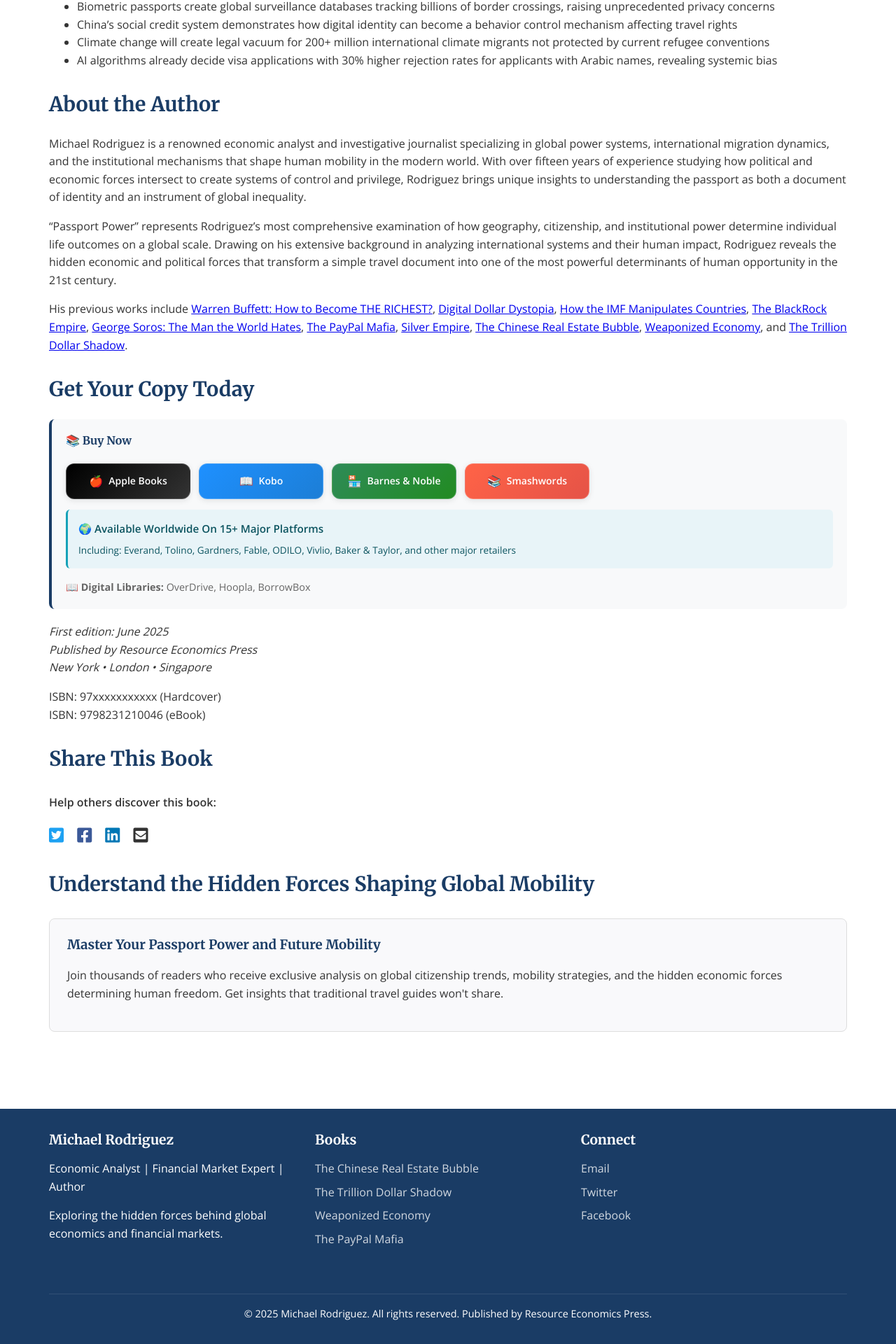
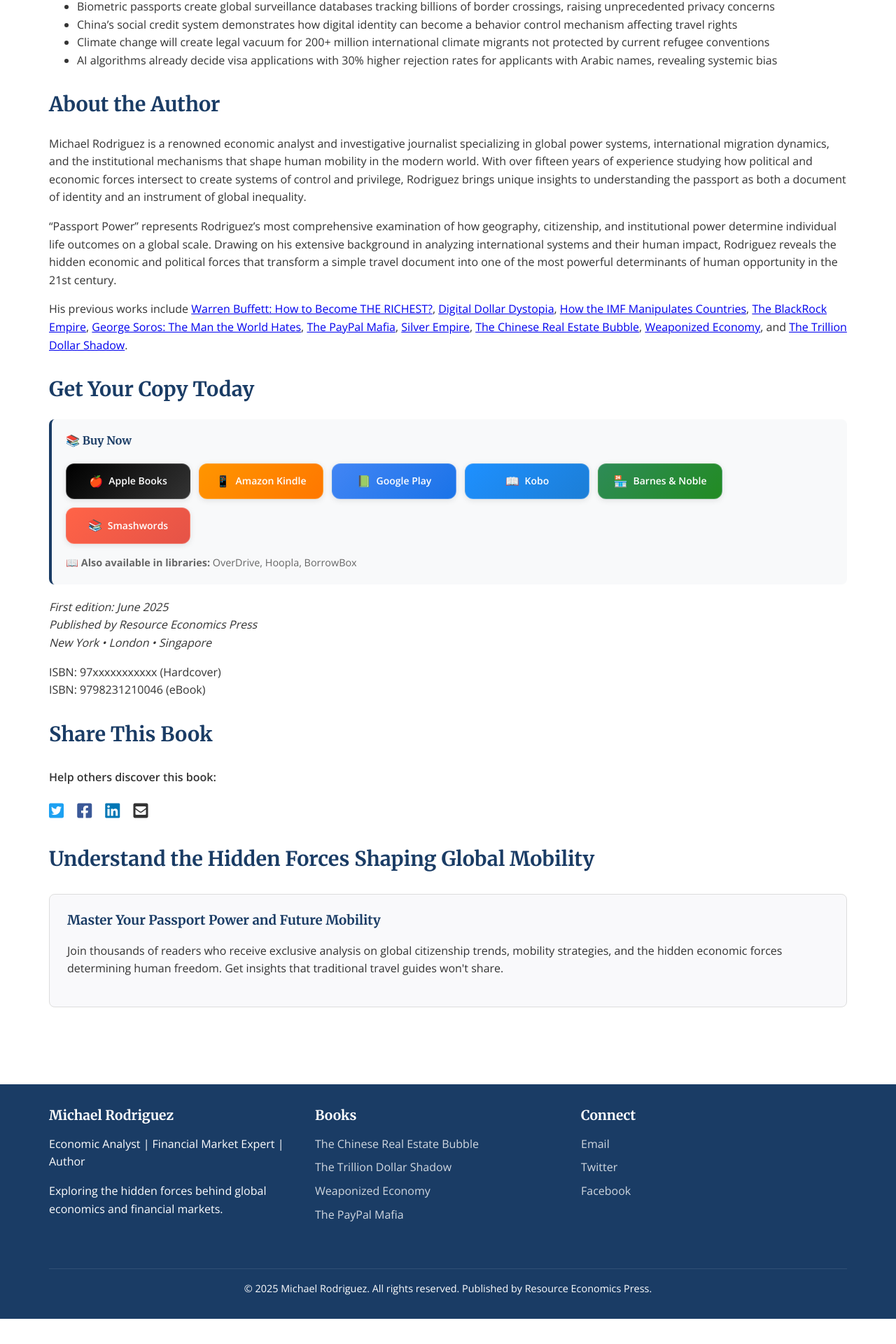
Before and after one commit to Zews123/michael-rodriguez-books, a Jekyll site: the page built from books/Passport-Power.md, in a window 1280 px wide. Shown: the part 1736-3656 px from the top of the page at 70% size. Built offline with Jekyll 4.4.1, drawn with Linux system fonts in a browser that asks for light colours; after the commit the page ends 3620 px from its top, so only the background shows below that.

Commit message:
Update Passport-Power.md

```diff
--- a/books/Passport-Power.md
+++ b/books/Passport-Power.md
@@ -62,6 +62,14 @@
       <span class="btn-icon">🍎</span>
       <span class="btn-text">Apple Books</span>
     </a>
+    <a href="#" target="_blank" rel="noopener noreferrer" class="book-btn kindle-btn">
+      <span class="btn-icon">📱</span>
+      <span class="btn-text">Amazon Kindle</span>
+    </a>
+    <a href="#" target="_blank" rel="noopener noreferrer" class="book-btn google-btn">
+      <span class="btn-icon">📗</span>
+      <span class="btn-text">Google Play</span>
+    </a>
     <a href="https://www.kobo.com/ww/en/ebook/passport-power-how-your-travel-document-shapes-global-economics-and-your-personal-freedom" target="_blank" rel="noopener noreferrer" class="book-btn kobo-btn">
       <span class="btn-icon">📖</span>
       <span class="btn-text">Kobo</span>
@@ -76,17 +84,8 @@
     </a>
   </div>
 
-  <div style="background-color: #e8f4f8; padding: 15px; border-radius: 6px; margin-bottom: 15px; border-left: 3px solid #17a2b8;">
-    <p style="margin: 0 0 8px 0; font-size: 0.95em; color: #0c5460; font-weight: 600;">
-      🌍 Available Worldwide On 15+ Major Platforms
-    </p>
-    <p style="margin: 0; font-size: 0.85em; color: #0c5460;">
-      Including: Everand, Tolino, Gardners, Fable, ODILO, Vivlio, Baker & Taylor, and other major retailers
-    </p>
-  </div>
-
   <p style="margin: 0; font-size: 0.9em; color: #666;">
-    <strong>📖 Digital Libraries:</strong> OverDrive, Hoopla, BorrowBox
+    <strong>📖 Also available in libraries:</strong> OverDrive, Hoopla, BorrowBox
   </p>
 </div>
 
@@ -130,6 +130,27 @@
   color: white;
 }
 
+/* Amazon Kindle orange */
+.kindle-btn {
+  background: linear-gradient(135deg, #ff9500 0%, #ff7700 100%);
+  color: white;
+}
+.kindle-btn:hover {
+  background: linear-gradient(135deg, #ff7700 0%, #e55500 100%);
+  color: white;
+}
+
+/* Google blue */
+.google-btn {
+  background: linear-gradient(135deg, #4285f4 0%, #1a73e8 100%);
+  color: white;
+}
+.google-btn:hover {
+  background: linear-gradient(135deg, #1a73e8 0%, #1557b0 100%);
+  color: white;
+}
+
+/* Kobo blue */
 .kobo-btn {
   background: linear-gradient(135deg, #1e90ff 0%, #1c7ed6 100%);
   color: white;
```
Also changed, not shown: other parts of books/Passport-Power.md (+3 -0 lines).
